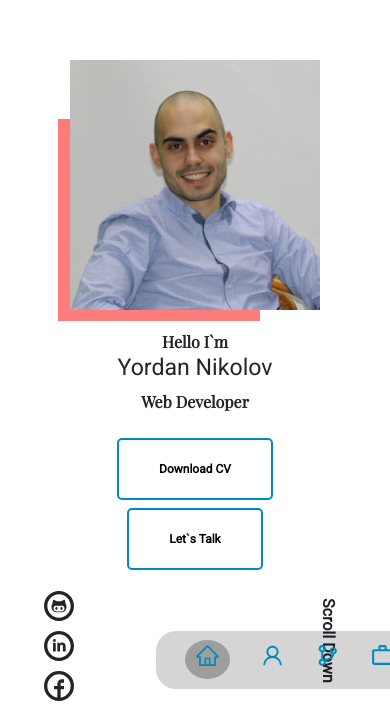
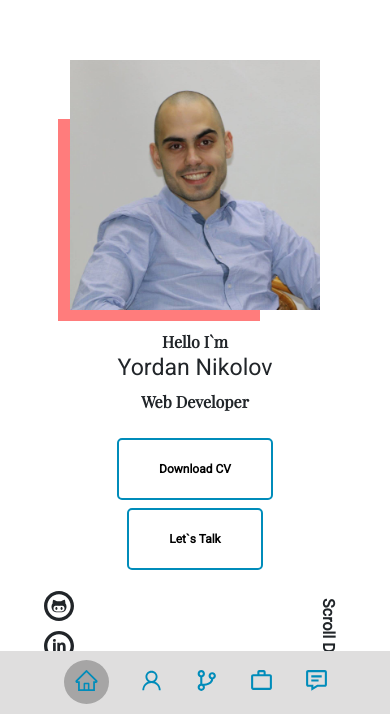
Before and after one commit to nlotoo/portfolio, a React (Create React App) app in the folder client/: page / in a window 390 px wide. Shown: the part 130-844 px from the top of the page. Built offline with nearby package versions, Linux system fonts and the light colour scheme.

Commit message:
update navigation menu style

```diff
--- a/client/src/components/Navigation/navigation.css
+++ b/client/src/components/Navigation/navigation.css
@@ -2,6 +2,7 @@
     padding-bottom: 10px;
     padding-left: 10px;
     padding-right: 10px;
+    padding-top: 5px;
     border-radius: 50%;
     /*
     border-radius: 50%; */
@@ -23,7 +24,7 @@
     font-size: 25px;
     margin-left: 15px;
     margin-right: 15px;
-    margin-top: 5px;
+    margin-top: 10px;
 }
 
 .nav-paf ul {
@@ -50,8 +51,16 @@
         left: 9%;
 
     } */
+    .nav-paf{
+        position: fixed;
+        left: auto;
+        bottom: 0px;
+        width: 100%;
+        background-color: #dfdede ;
+        border-radius:0px;
+    }
 
-    .nav-paf{
-        /* display: none; */
-    }
+    /* .nav-paf{
+        display: none;
+    } */
 }
```
